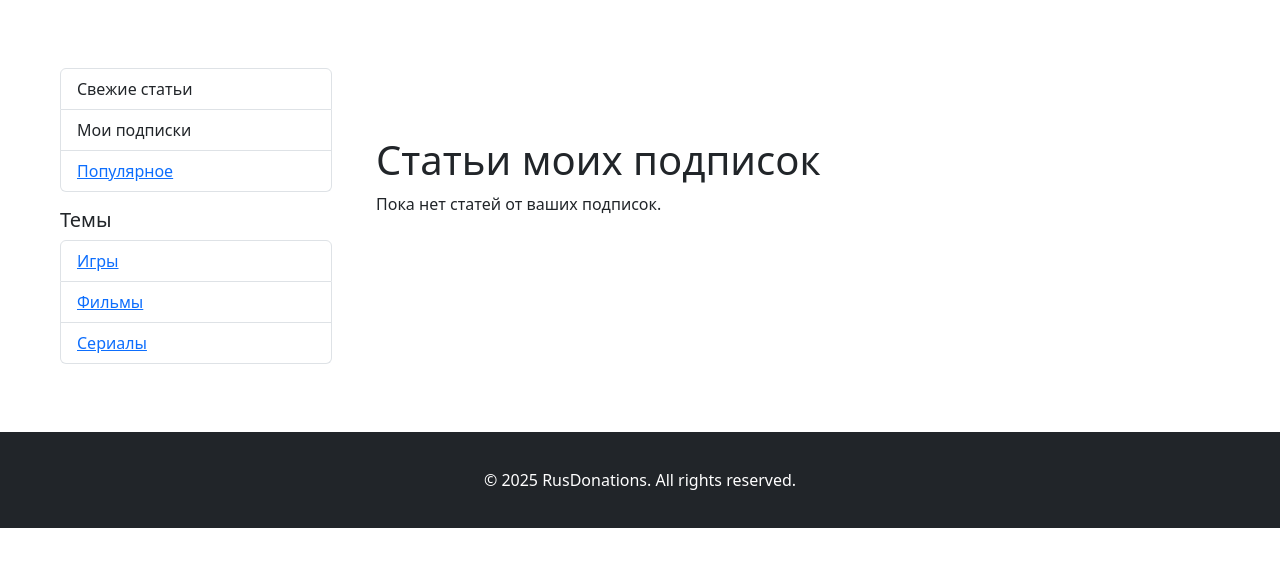
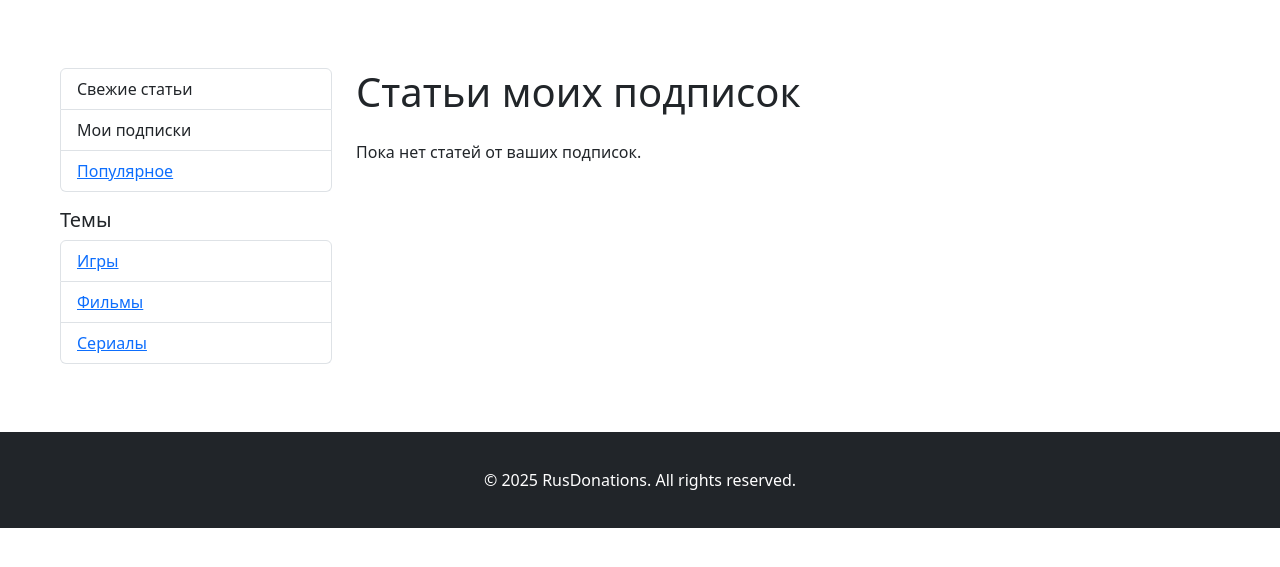
Before and after one commit to MshaFilipushko/PostUp, a Django app: page /subscribed/ in a window 1280 px wide. Shown: the part 104-671 px from the top of the page. Run offline with Django 4.2, Linux system fonts and the light colour scheme; a user stored in the database is signed in; data comes from the database, SQL or seed files in the repository; both versions use the stored data as it was after the commit.

Commit message:
чуть-чуть дизайн улучшил

```diff
--- a/templates/users/subscribed_posts.html
+++ b/templates/users/subscribed_posts.html
@@ -1,10 +1,12 @@
 <!-- users/subscribed_posts.html -->
 
 {% extends 'base.html' %}
-{% block title %}Статьи моих подписок{% endblock %}
+{% load static %}
 {% block content %}
-<div class="container mt-5">
-    <h1>Статьи моих подписок</h1>
+<div class="row">
+    <!-- Основной контент -->
+    <section class="col-md-9">
+        <h1 class="mb-4">Статьи моих подписок</h1>
         {% if posts_with_bookmarks %}
             {% for item in posts_with_bookmarks %}
                 {% with post=item.post %}
@@ -23,6 +25,7 @@
                                     </a>
                                 </div>
                                 <!-- Кнопка "Закладка" -->
+                                <div class="d-flex align-items-center gap-2">
                                     <form method="post" action="{% url 'toggle_bookmark' post.pk %}">
                                         {% csrf_token %}
                                         {% with is_bookmarked=item.is_bookmarked %}
@@ -31,6 +34,7 @@
                                             </button>
                                         {% endwith %}
                                     </form>
+                                </div>
                             </div>
                             <!-- Дата публикации -->
                             <p class="card-text text-muted mb-2">
@@ -55,5 +59,6 @@
         {% else %}
             <p>Пока нет статей от ваших подписок.</p>
         {% endif %}
+    </section>
 </div>
 {% endblock %}
```
Also changed, not shown: db.sqlite3. Lines whose indentation alone changed are shown as unchanged.
